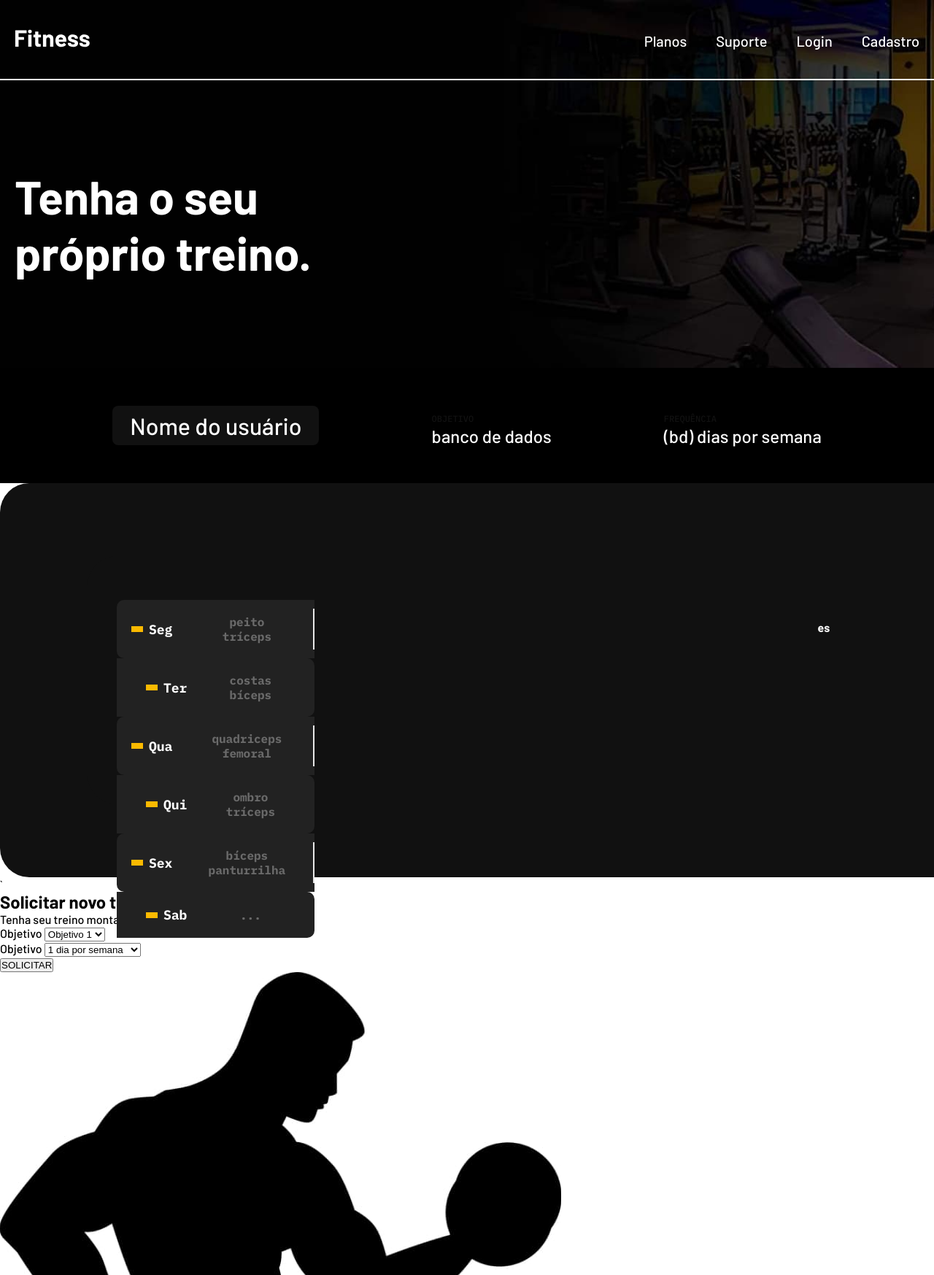
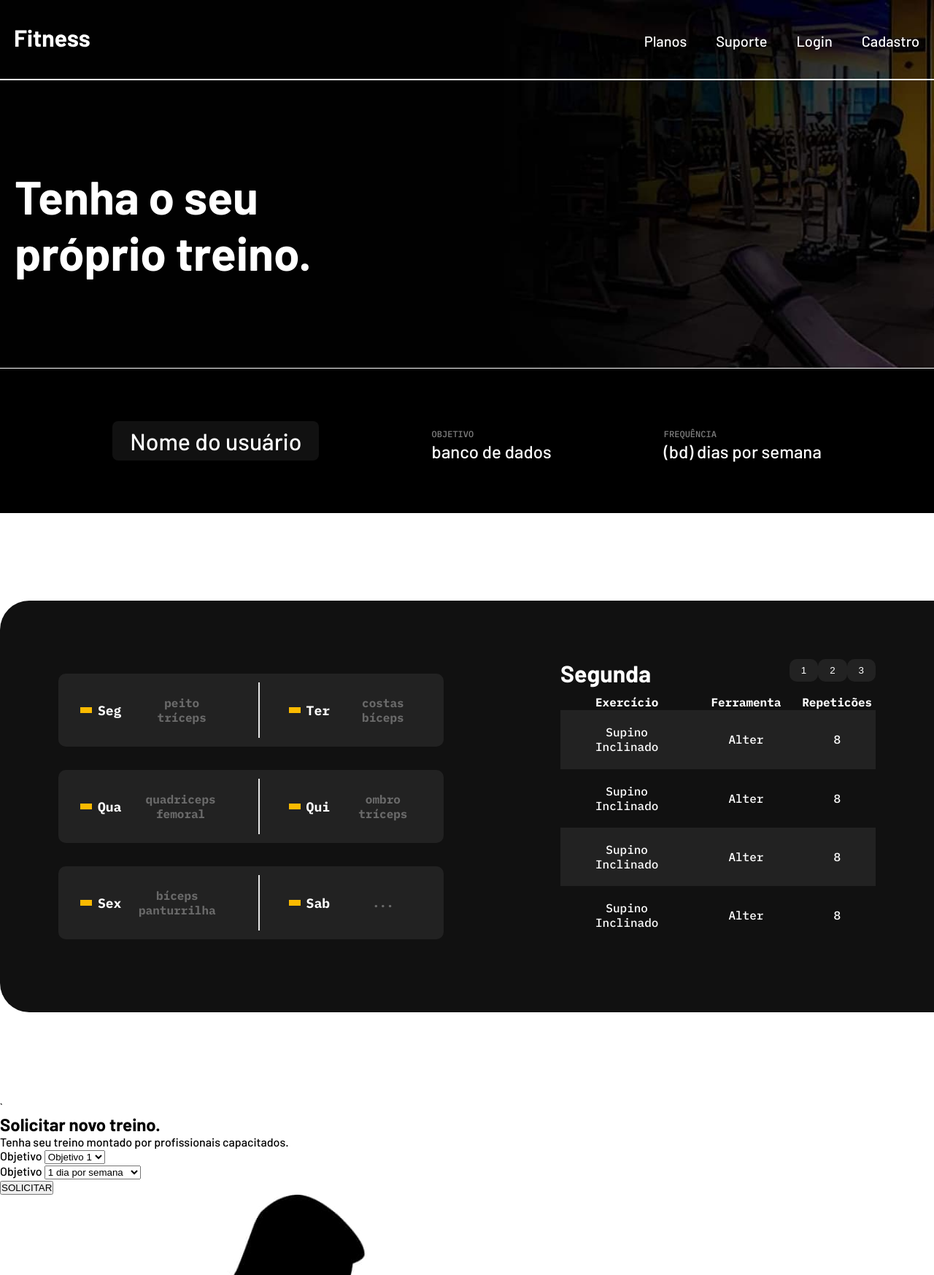
Before and after one commit to MatheusTG/Academia, a Python web app: template templates/treinos.html in a window 1280 px wide. Shown: the top 1747 px of the page at 73% size. Run offline with Jinja, Linux system fonts and the light colour scheme; the template is opened without the code that fills it, so the values that code supplies are empty.

Commit message:
página treinos quase pronta. Pequenos ajustes no home.css, mas nao afetam a pagina home.html

```diff
--- a/templates/css/home.css
+++ b/templates/css/home.css
@@ -114,12 +114,13 @@
     content: '';
     position: absolute;
     height: 100%;
-    width: 1000px;
     z-index: -1;
     background-color: var(--cor06);
     border-radius: 40px 0 0 40px;
     top: 0px;
 }
+
+#home .container-treino-painel::before {width: 1000px;}
 
 .container-treino-painel li {
     display: grid;
--- a/templates/css/treinos.css
+++ b/templates/css/treinos.css
@@ -4,15 +4,17 @@
 
 #treinos .main-container {
     background-image: url('../img/fundo-treinos.jpg');
+    border-bottom: 1px solid var(--cor01);
 }
 
-
+/* ----------------------------- */
 
 div.informacoes-usuario {
-    color: white;
+    color: var(--cor01);
     background-color: var(--cor02);
     font-size: 24px;
-    padding: 50px 0;
+    padding: 70px 0;
+    margin-bottom: 120px;
     display: flex;
     justify-content: space-evenly;
     align-items: center;
@@ -20,38 +22,74 @@
 }
 
 div.informacoes-usuario span {
-    color: var(--cor06);
+    color: var(--cor05);
     font-family: IBM Plex Mono;
     font-size: 12px;
 }
 
 #nome-usuario {
-    background-color: #111;
+    background-color: var(--cor06);
     padding: 0.5rem 1.5rem;
     border-radius: 8px;
     font-size: 32px;
 }
 
-main#main-treino {
-    margin-bottom: 120px;
-}
+/* ----------------------------- */
+
 section.container-treino-geral {
-    background-color: #fff;
-    position: relative;
+    background-color: var(--cor01);
     display: flex;
     justify-content: end;
 }
 
 .container-treino {
-    background-color: #111;
-    width: 1200px;
-    height: 340px;
-    padding: 100px 120px;
+    background-color: var(--cor06);
+    width: 1400px;
+    padding: 40px;
+    margin-bottom: 120px;
     border-radius: 40px 0 0 40px;
     display: flex;
-    gap: 200px;
+    gap: 120px;
 }
 
+#treinos .container-treino-painel li:nth-child(odd) {padding: 30px 60px 30px 30px;}
+
 .especificacoes-treino {
-    color: white;
+    color: var(--cor01);
+    padding: 40px;
 }
+
+.especificacoes-treino h3{font-size: 2rem;}
+
+.selecionar-musculo {
+    display: flex;
+    justify-content: space-between;
+    margin-bottom: 10px;
+}
+
+.selecionar-musculo ul {display: flex;}
+
+.selecionar-musculo ul button{
+    color: var(--cor01);
+    background-color: var(--cor08);
+    padding: 8px 16px;
+    border: 0;
+    border-radius: 10px;
+}
+.selecionar-musculo ul button:hover{background-color: var(--cor05);}
+
+.especificacoes-table {
+    font-family: IBM Plex Mono;
+    border-collapse: collapse;
+    text-align: center;
+    width: 100%;
+    height: 85%;
+}
+
+.especificacoes-table tr:nth-child(even) {
+    background-color: var(--cor08);
+}
+
+.especificacoes-table td {
+    padding: 1rem 3rem;
+}
--- a/templates/treinos.html
+++ b/templates/treinos.html
@@ -49,42 +49,42 @@
 
     <section class="container-treino-geral">
         <div class="container-treino">
-            <div class="container-treino-painel">
-                <ul>
+            <ul class="container-treino-painel">
                 <li class="lista-treino">
                     <h3>Seg</h3>
                     <span>peito<br>tríceps</span>
                 </li>
-                   <li>
+                <li class="lista-treino">
                     <h3>Ter</h3>
                     <span>costas<br>bíceps</span>
                 </li>
-                   <li>
+                <li class="lista-treino">
                     <h3>Qua</h3>
                     <span>quadriceps<br>femoral</span>
                 </li>
-                   <li>
+                <li class="lista-treino">
                     <h3>Qui</h3>
                     <span>ombro<br>tríceps</span>
                 </li>
-                   <li>
+                <li class="lista-treino">
                     <h3>Sex</h3>
                     <span>bíceps<br>panturrilha</span>
                 </li>
-                   <li>
+                <li class="lista-treino">
                     <h3>Sab</h3>
                     <span>...</span>
                 </li>
             </ul>
-            </div>
             <div class="especificacoes-treino">
+                <div class="selecionar-musculo">
                     <h3>Segunda</h3>
                     <ul>
                         <li><button>1</button></li>
                         <li><button>2</button></li>
                         <li><button>3</button></li>
                     </ul>
-                <table>
+                </div>
+                <table class="especificacoes-table">
                     <tr>
                         <th>Exercício</th>
                         <th>Ferramenta</th>
```
Lines whose indentation alone changed are shown as unchanged.
